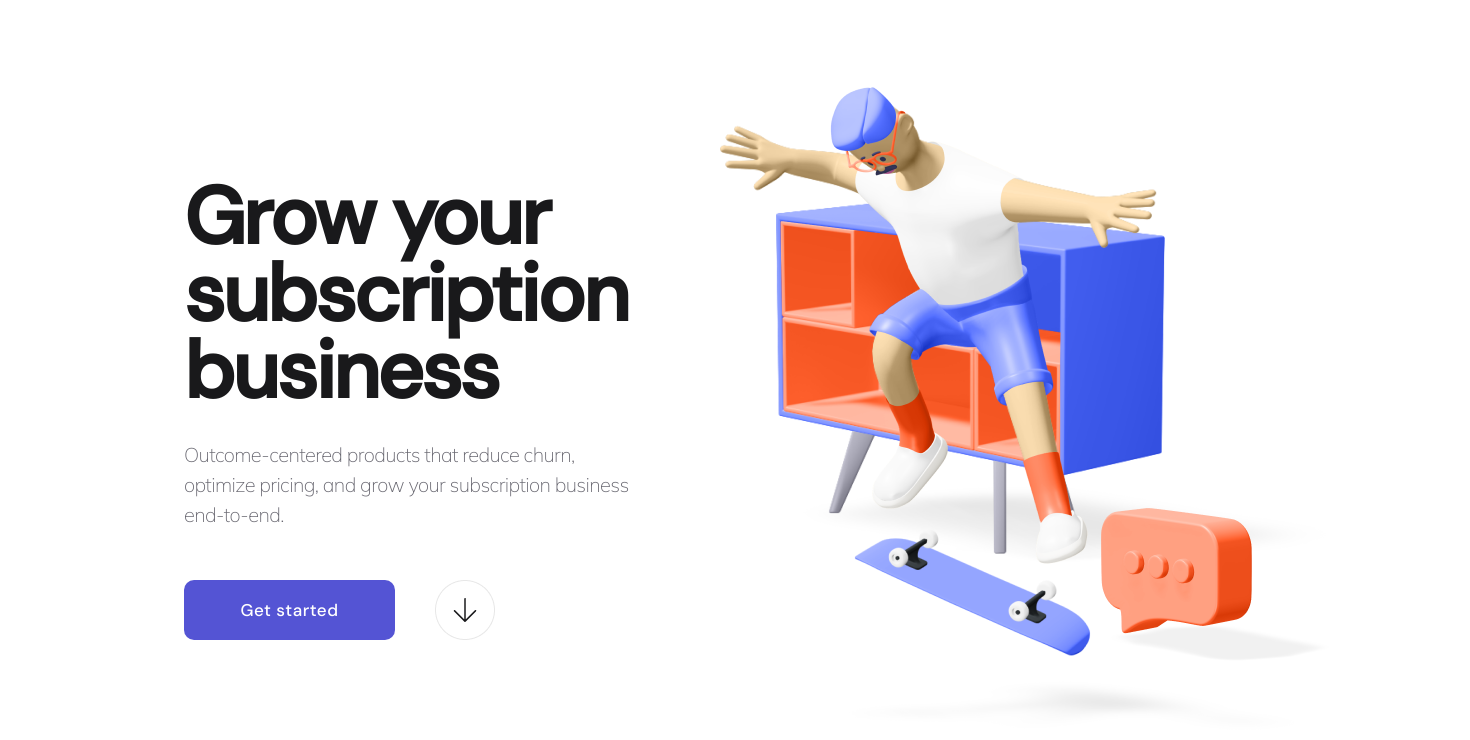
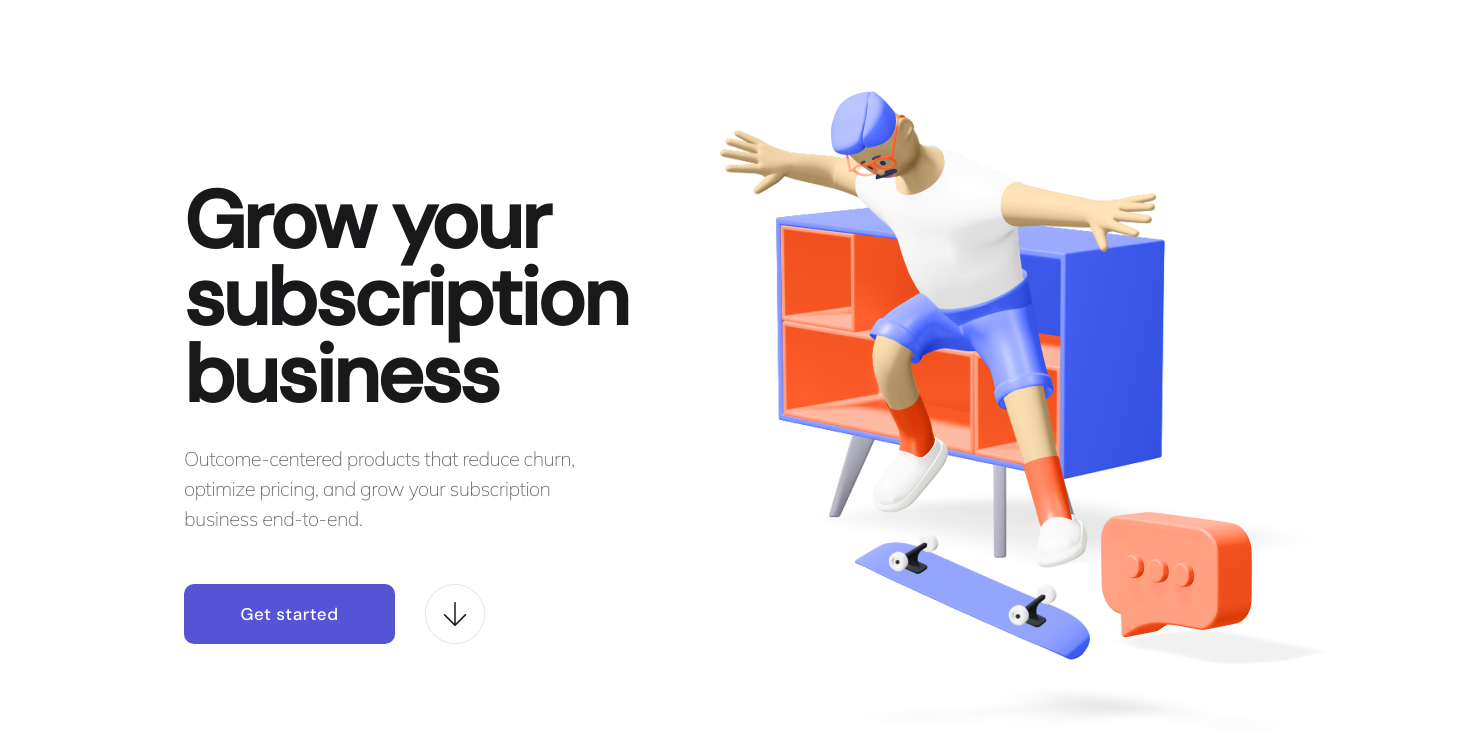
Before and after one commit to Raimund-zim/HomeTask, a plain HTML site: page index.html in a window 1280 px wide. Shown: the part 103-843 px from the top of the page, 1470 px wide, since content can reach past the window. Drawn offline with Linux system fonts and the light colour scheme.

Commit message:
delete position absolute correct second fons correct class name

```diff
--- a/CSS/style.css
+++ b/CSS/style.css
@@ -5,7 +5,6 @@ body {
 	margin-right: auto;
 }
 .header {
-	position: absolute;
 	display: flex;
 	justify-content: space-between;
 	overflow: visible;
@@ -21,7 +20,7 @@ body {
 .nav__link {
 	display: inline-block;
 	margin: 14px 24.5px 26px 24.5px;
-	font-family: DM Sans;
+	font-family: DM Sans, sens-serif;
 	font-style: normal;
 	font-weight: bold;
 	font-size: 15px;
@@ -76,17 +75,15 @@ body {
 
 .hero {
 	display: inline-flex;
-	width: 1146px;
-	height: 644px;
-	margin: 190px 100px 0 184px;
+	justify-content: space-around;
+	margin-right: 140px;
 }
 
 .hero__text1 {
-	position: absolute;
 	height: 231px;
 	width: 462px;
 	margin-top: 92px;
-
+	margin-left: 184px;
 	font-family: DM Sans;
 	font-style: normal;
 	font-weight: bold;
@@ -96,11 +93,10 @@ body {
 	color: #19191b;
 }
 .hero__text2 {
-	position: absolute;
 	height: 90px;
-	width: 459px;
-	margin-top: 353px;
-
+	width: 444px;
+	margin-top: 30px;
+	margin-left: 184px;
 	font-family: Mulish, sans-serif;
 	font-style: normal;
 	font-weight: normal;
@@ -110,12 +106,14 @@ body {
 	color: #696871;
 }
 .hero__image {
-	margin: 0px 30px 0px 536px;
+	margin-left: 74px;
+}
+.links {
+	display: inline-flex;
+	margin-top: 50px;
+	margin-left: 184px;
 }
 .hero__link1 {
-	position: absolute;
-	margin-top: 493px;
-
 	font-family: DM sans, sans-serif;
 	height: 60px;
 	width: 211px;
@@ -124,7 +122,7 @@ body {
 	border: none;
 	cursor: pointer;
 
-	font-family: DM Sans;
+	font-family: DM Sans, sens-serif;
 	font-style: normal;
 	font-size: 17px;
 	line-height: 22px;
@@ -132,9 +130,8 @@ body {
 	letter-spacing: 0.531474px;
 	color: #ffffff;
 }
-.down--arrow {
-	position: absolute;
-	margin: 493px 0 0 251px;
+.down__arrow {
+	margin-left: 30px;
 }
 
 /* Коментарий исключительно для Пул реквеста*/
--- a/index.html
+++ b/index.html
@@ -33,16 +33,18 @@
 			<div class="hero__text1">
 				Grow your subscription business
 			</div>
+			<div class="hero__text2">Outcome-centered products that reduce churn, optimize pricing, and grow your
+				subscription
+				business end-to-end.</div>
+
+			<div class="links">
+				<form action="https://www.google.com" target="_blank">
+					<button class="hero__link1">Get started</button>
+				</form>
+				<div class="down__arrow"><img src="/img/Down Arrow.png" alt="Down arrow"></div>
+			</div>
 		</div>
-		<div class="hero__text2">Outcome-centered products that reduce churn, optimize pricing, and grow your subscription
-			business end-to-end.</div>
-		<div class="hero__links">
-			<form action="https://www.google.com" target="_blank">
-				<button class="hero__link1">Get started</button>
-				<img class="down--arrow" src="/img/Down Arrow.png" alt="Down arrow">
 
-			</form>
-		</div>
 		<div class="hero__image">
 			<img src="/img/Hero 3D.png" alt="Hero">
 		</div>
```
